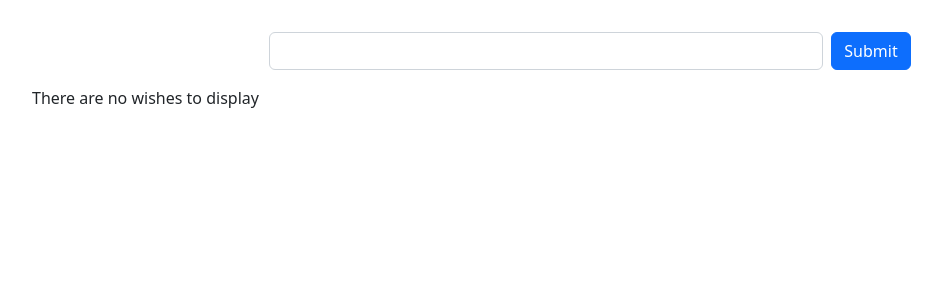
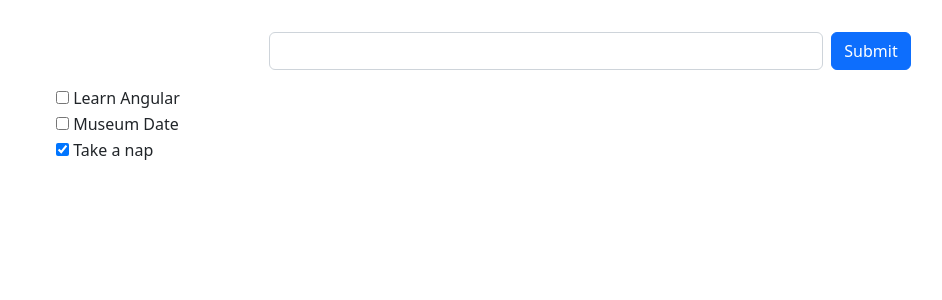
Before and after one commit to tamathecxder/angular-fundamental, an Angular app: page / in a window 1280 px wide. Shown: the top 300 px of the page, without its empty margins (50-992 px from the left). Built offline with nearby package versions, Linux system fonts and the light colour scheme.

Commit message:
create filter method to processing what is status of data that can be show into the view

```diff
--- a/src/app/app.component.ts
+++ b/src/app/app.component.ts
@@ -13,20 +13,34 @@ import { FormsModule } from '@angular/forms';
 })
 export class AppComponent {
   items : WishItem[] = [
-    // new WishItem("Learn Angular"),
-    // new WishItem("Museum Date"),
-    // new WishItem("Take a nap", true)
+    new WishItem("Learn Angular"),
+    new WishItem("Museum Date"),
+    new WishItem("Take a nap", true)
   ];
 
   title = 'Testing';
 
   newWishText: string = "";
+  listFilter: string = "0";
+  visibleItems: WishItem[] = this.items;
 
   addNewWish() {
     this.items.push(new WishItem(this.newWishText));
     this.newWishText = "";
   }
 
+  filterChanged(value: any) {
+    console.log(value);
+
+    if (value === "0") {
+      this.visibleItems = this.items;
+    } else if (value === "1") {
+      this.visibleItems = this.items.filter(item => !item.isComplete);
+    } else if (value === "2") {
+      this.visibleItems = this.items.filter(item => item.isComplete);
+    }
+  }
+
   toggleItem(item: WishItem) {
     item.isComplete = !item.isComplete;
   }
```
